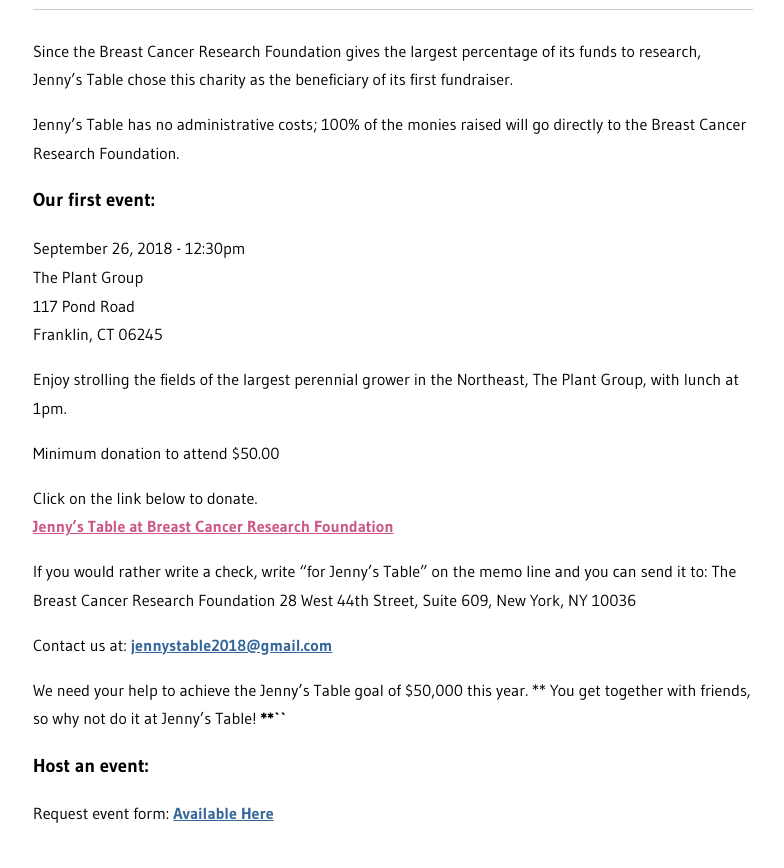
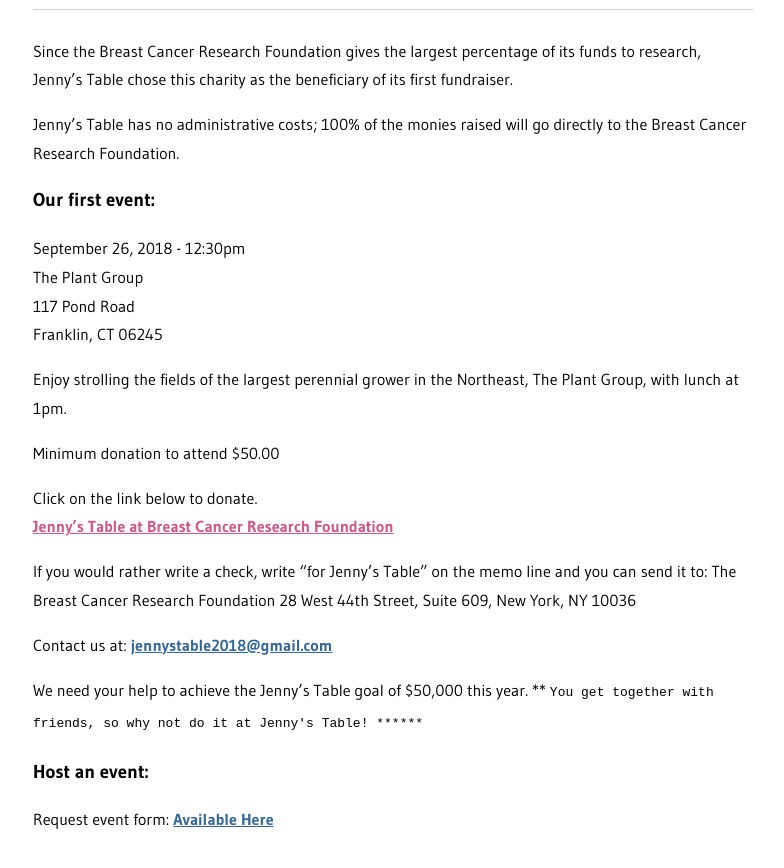
Before and after one commit to jennystable/website, a Jekyll site: the page built from index.markdown, in a window 1280 px wide and 900 px high, scrolled down 1774 px. Shown: the top 868 px of the window, without its empty margins (247-1031 px from the left). Built offline with Jekyll 4.4.1, drawn with Linux system fonts in a browser that asks for light colours.

```diff
--- a/index.markdown
+++ b/index.markdown
@@ -70,7 +70,7 @@ Contact us at: <a href="mailto:jennystable2018@gmail.com" style="color: #336699;
 
 We need your help to achieve the Jenny's Table goal of $50,000 this year.
 **
-You get together with friends, so why not do it at Jenny's Table! ****``**
+`You get together with friends, so why not do it at Jenny's Table! ****``**`
 
 ### Host an event:
 
```
